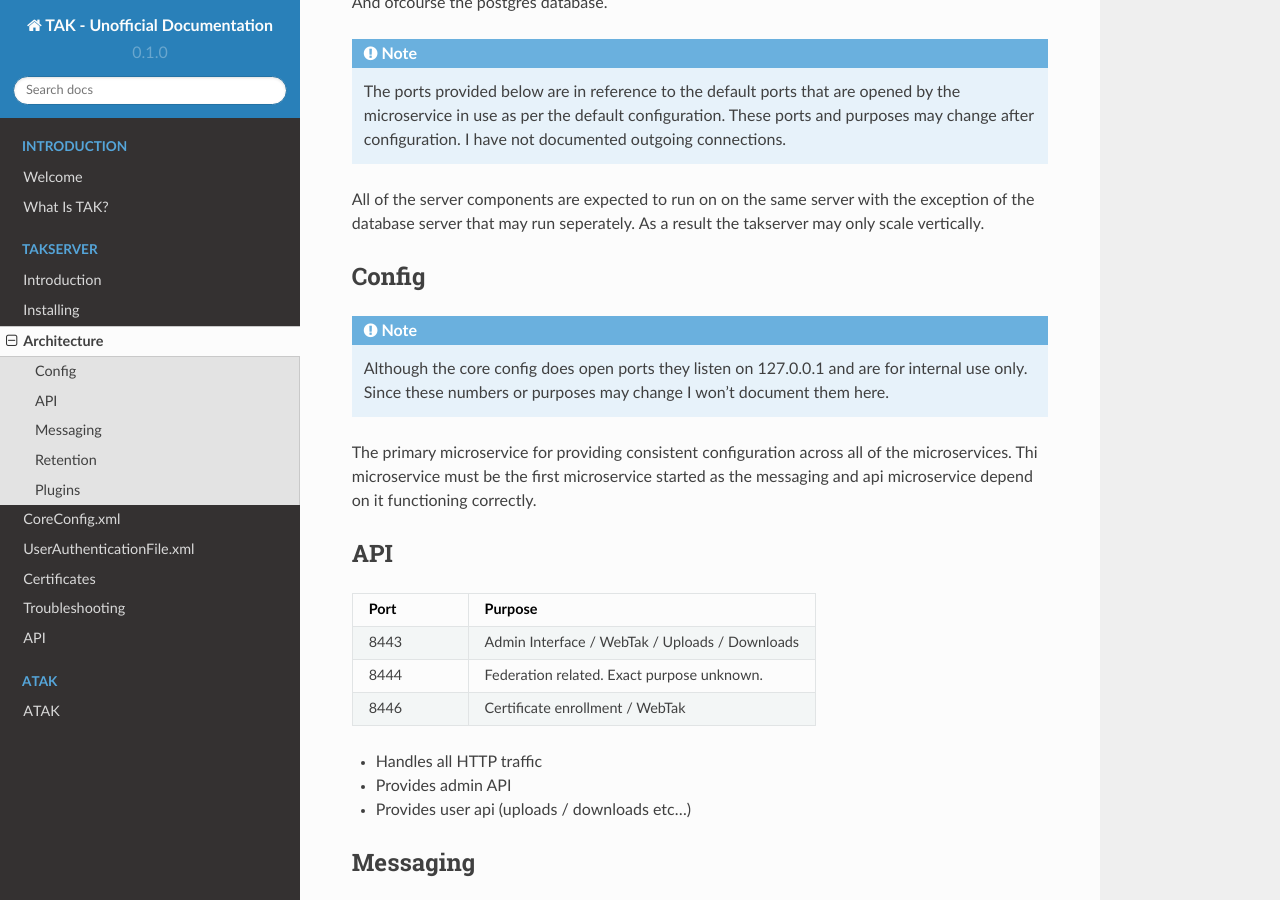
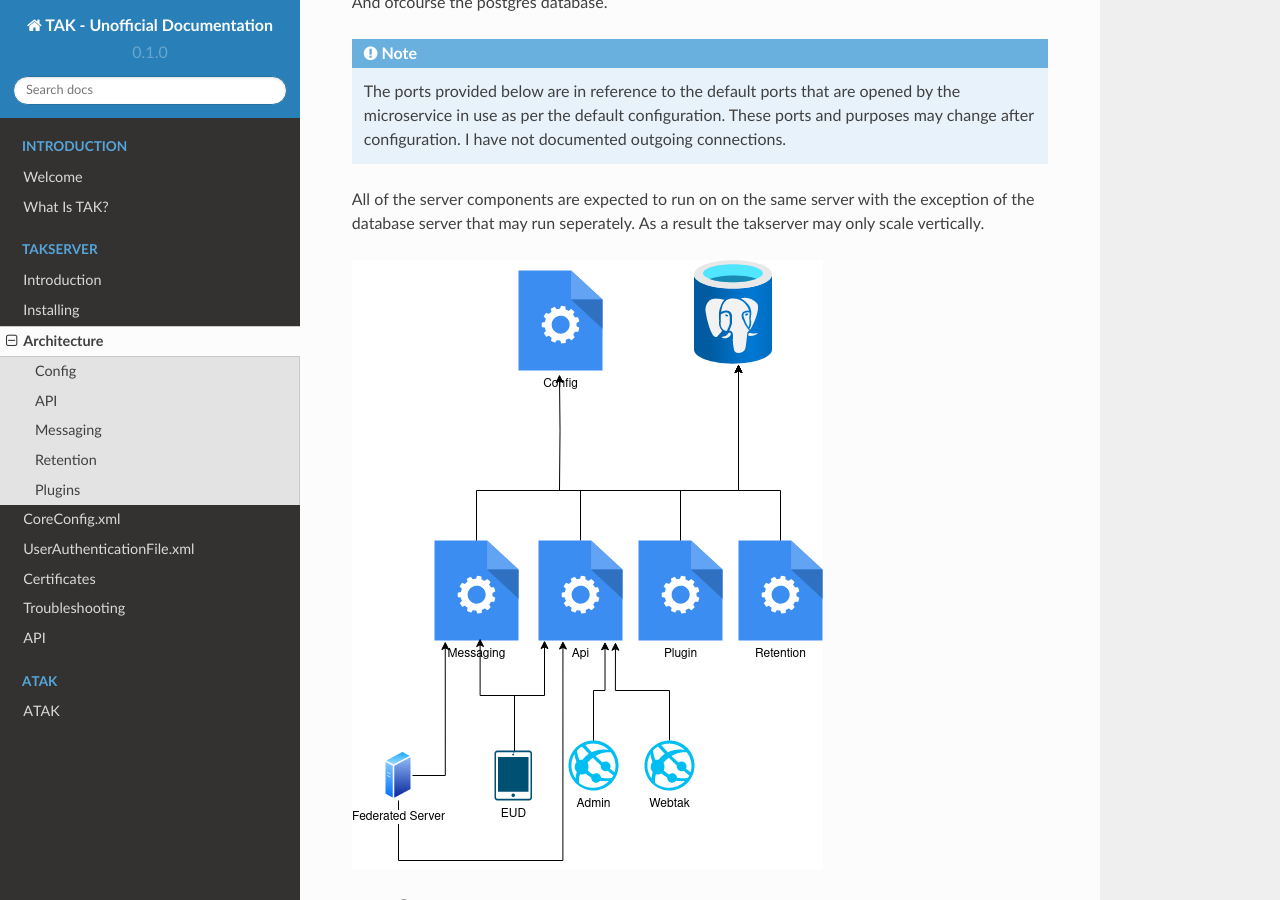
Before and after one commit to jimmypw/doc-tak, a Sphinx documentation site: the page built from docs/source/takserver/architecture.rst, in a window 1280 px wide and 900 px high, scrolled down 385 px. Built offline with Sphinx 7.4.7 and the Read the Docs theme 2.0.0, drawn with Linux system fonts in a browser that asks for light colours.

Commit message:
doc: added image to application architecture

```diff
--- a/docs/source/takserver/architecture.rst
+++ b/docs/source/takserver/architecture.rst
@@ -21,6 +21,8 @@
 All of the server components are expected to run on on the same server with the
 exception of the database server that may run seperately. As a result the
 takserver may only scale vertically.
+
+.. image:: images/application_architecture.png
 
 Config
 ------
```
Also changed, not shown: docs/source/takserver/images/application_architecture.png (added), 1 other file.
